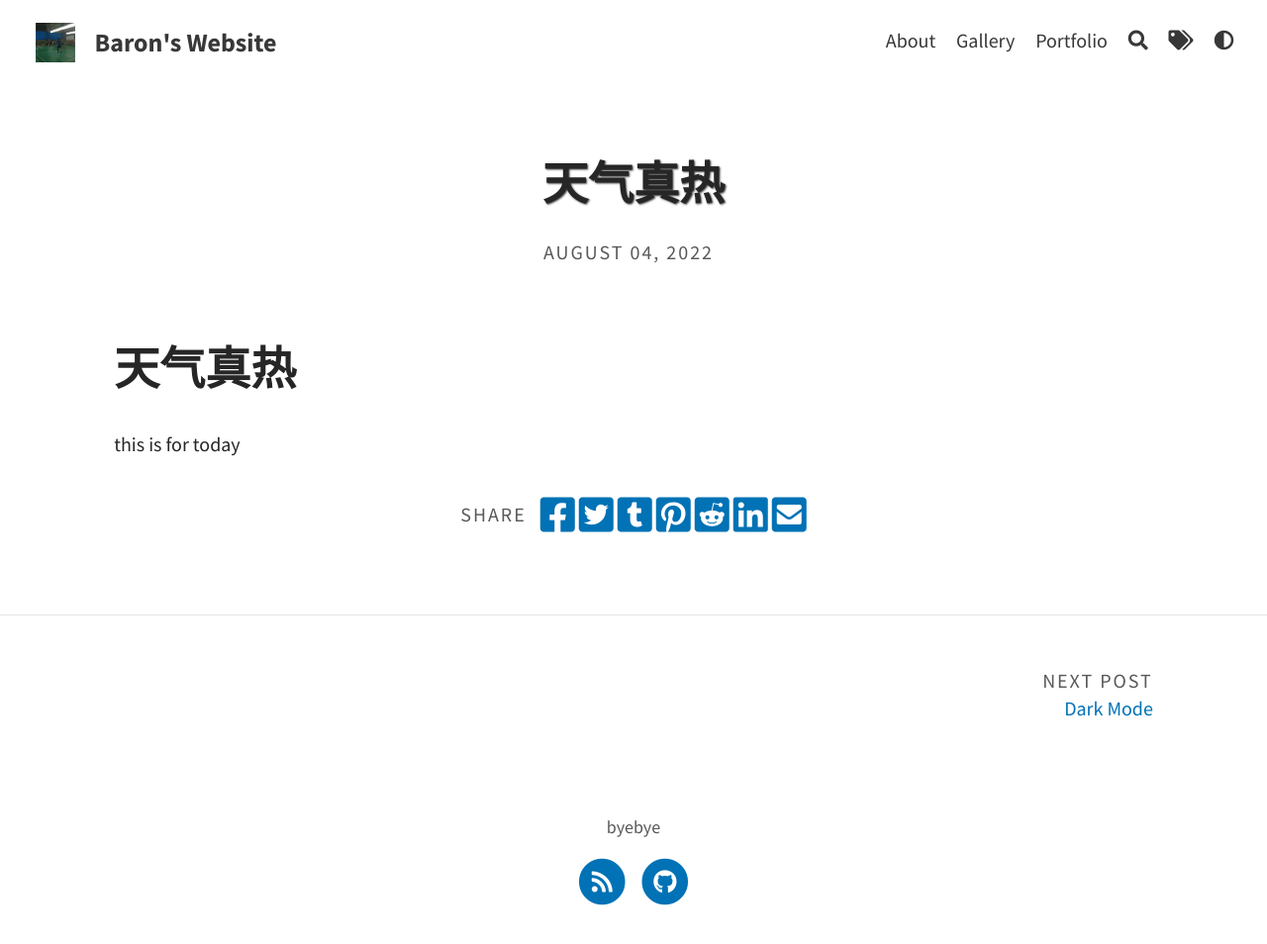
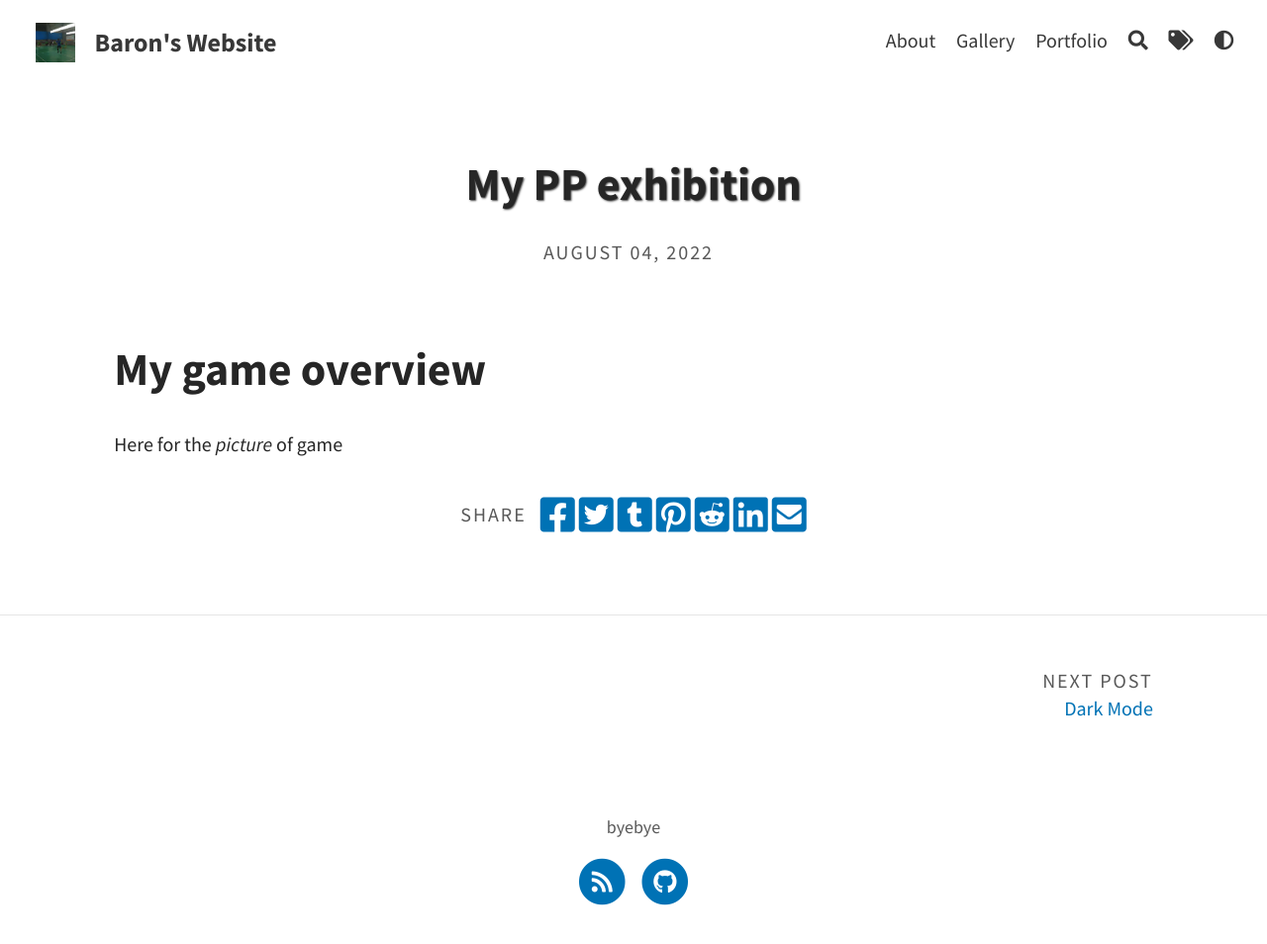
Before and after one commit to BaronLuo2/baronluo2.github.io, a Jekyll site: the page built from _posts/2022-8-4-hello-world.md, in a window 1280 px wide. Shown: the whole page at 99% size. Built offline with Jekyll 4.4.1, drawn with Linux system fonts in a browser that asks for light colours.

Commit message:
update for blog (PP starting)

```diff
--- a/_posts/2022-8-4-hello-world.md
+++ b/_posts/2022-8-4-hello-world.md
@@ -1,8 +1,8 @@
 ---
 layout: post
-title: "天气真热"
+title: "My PP exhibition"
 author: BaronLuo
 ---
-# 天气真热
+# My game overview
 
-this is for today
+Here for the *picture* of game
```
